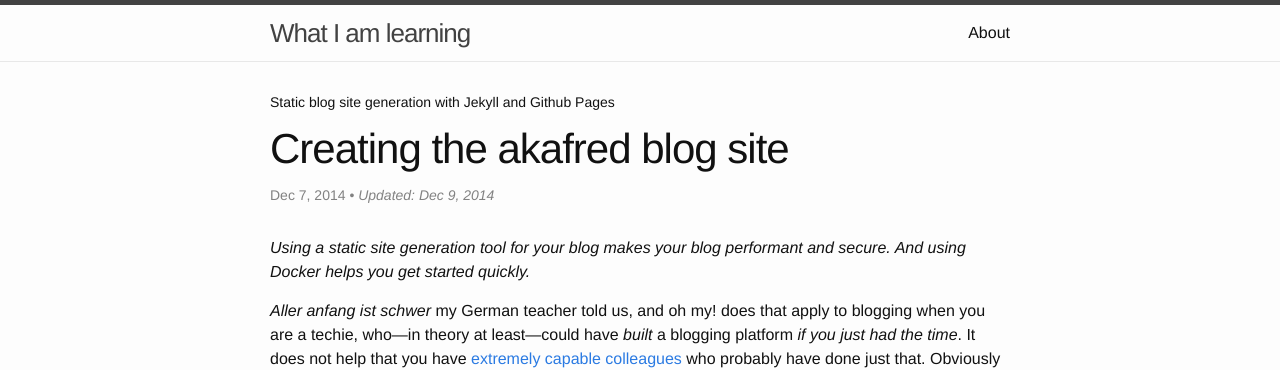
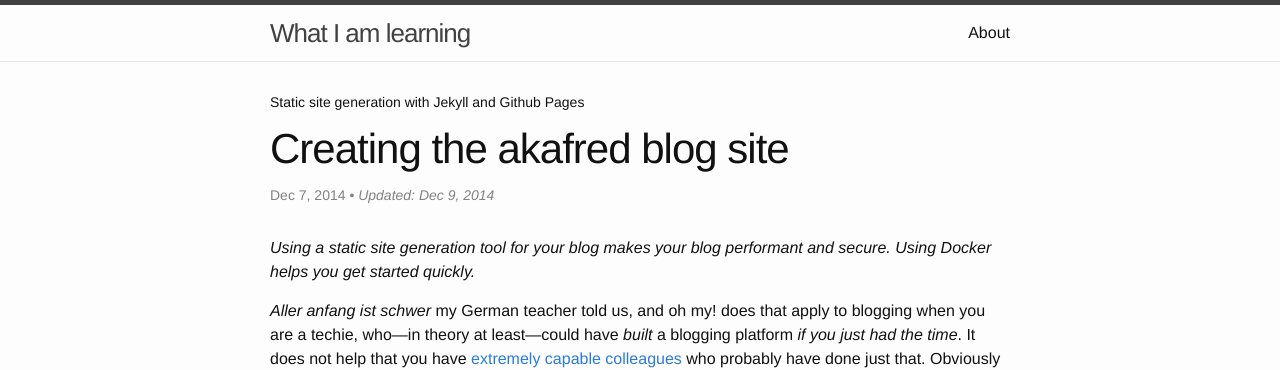
Before and after one commit to camillesalvador/akafred.github.io, a Jekyll site: the page built from _posts/2014-12-07-creating-the-akafred-site.markdown, in a window 1280 px wide. Shown: the top 370 px of the page. Built offline with Jekyll 4.4.1, drawn with Linux system fonts in a browser that asks for light colours.

Commit message:
Minor edits.

```diff
--- a/_posts/2014-12-07-creating-the-akafred-site.markdown
+++ b/_posts/2014-12-07-creating-the-akafred-site.markdown
@@ -1,11 +1,11 @@
 ---
 layout: post
 title:  "Creating the akafred blog site"
-dek:    "Static blog site generation with Jekyll and Github Pages"
-lede:   "Using a static site generation tool for your blog makes your blog performant and secure. And using Docker helps you get started quickly."
+dek:    "Static site generation with Jekyll and Github Pages"
+lede:   "Using a static site generation tool for your blog makes your blog performant and secure. Using Docker helps you get started quickly."
 date:   2014-12-07 12:00:00
 update: 2014-12-09 10:10:00
-categories: static-site-generation jekyll docker
+categories: static-site-generation jekyll docker blogging
 ---
 _Aller anfang ist schwer_ my German teacher told us, and oh my! does that apply to blogging when you are a techie, who—in theory at least—could have *built* a blogging platform _if you just had the time_. It does not help that you have [extremely capable colleagues][kodemaker] who probably have done just that. Obviously the abandoned WordPress-blog from yesteryear does not cut it anymore ...
 
--- a/_posts/2014-12-10-simple-monitoring-of-web-sites.markdown
+++ b/_posts/2014-12-10-simple-monitoring-of-web-sites.markdown
@@ -25,7 +25,7 @@ UptimeRobot gives you _four types of monitors_:
 * *Ping* - checks for response from ICMP ping
 * *Port* - which we guess checks if it can create a TCP-connection to a specific port on a host
 
-It is worth noting that UptimeRobot's primary servers are in Dallas, TX so for a primarily local service in Oslo, Norway, the response times are somewhat high and there is a lot of network infrastructure between them and us that might cause "false positives". Also one should make sure the monitoring traffic doesn't skew web stats (especially the Keyword monitor can possibly affect stats).
+It is worth noting that UptimeRobot's primary servers are in Dallas, TX, so for a primarily local service in Oslo, Norway, the response times are somewhat high and there is a lot of network infrastructure between them and us that might cause "false positives". Also one should make sure the monitoring traffic doesn't skew web stats (especially the Keyword monitor can possibly affect stats).
 
 UptimeRobot checks every 5 to 120 minutes (configurable).
 
```
Also changed, not shown: other parts of _posts/2014-12-10-simple-monitoring-of-web-sites.markdown (+1 -1 lines).
